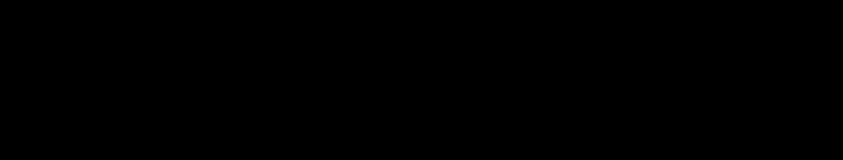
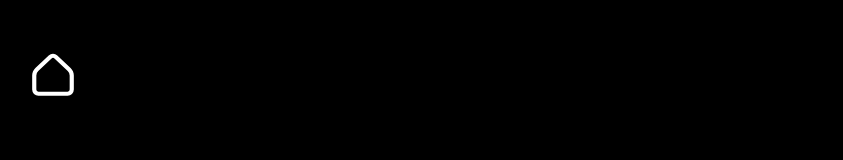
Before and after one commit to JLoosman/Portfolio, a SvelteKit app: page /projekte in a window 1280 px wide. Shown: the top 160 px of the page, without its empty margins (22-865 px from the left). Built offline with nearby package versions, Linux system fonts and the light colour scheme; a web font is replaced by a local one.

Commit message:
Home Button
added Home logo in top left corner to improve navigation

```diff
--- a/src/routes/+layout.svelte
+++ b/src/routes/+layout.svelte
@@ -2,6 +2,48 @@
   import "../app.css";
 </script>
 
+<a href="/" class="home">
+  <svg
+    width="50"
+    height="50"
+    viewBox="0 0 50 50"
+    style="color:currentColor"
+    xmlns="http://www.w3.org/2000/svg"
+    class="h-full w-full"
+    ><rect
+      width="50"
+      height="50"
+      x="0"
+      y="0"
+      rx="30"
+      fill="transparent"
+      stroke="transparent"
+      stroke-width="0"
+      stroke-opacity="100%"
+      paint-order="stroke"
+    ></rect><svg
+      width="50px"
+      height="50px"
+      viewBox="0 0 24 24"
+      fill="currentColor"
+      x="0"
+      y="0"
+      role="img"
+      style="display:inline-block;vertical-align:middle"
+      xmlns="http://www.w3.org/2000/svg"
+      ><g fill="currentColor"
+        ><path
+          fill="none"
+          stroke="currentColor"
+          stroke-linecap="round"
+          stroke-linejoin="round"
+          stroke-width="2"
+          d="M21 19v-6.733a4 4 0 0 0-1.245-2.9L13.378 3.31a2 2 0 0 0-2.755 0L4.245 9.367A4 4 0 0 0 3 12.267V19a2 2 0 0 0 2 2h14a2 2 0 0 0 2-2Z"
+        /></g
+      ></svg
+    ></svg
+  >
+</a>
 <main>
   <slot />
 </main>
@@ -12,4 +54,12 @@
     width: 100vw;
     background-color: #000;
   }
+
+  .home {
+    position: fixed;
+    top: 50px;
+    left: 50px;
+    color: #fff;
+    z-index: 2;
+  }
 </style>
```
